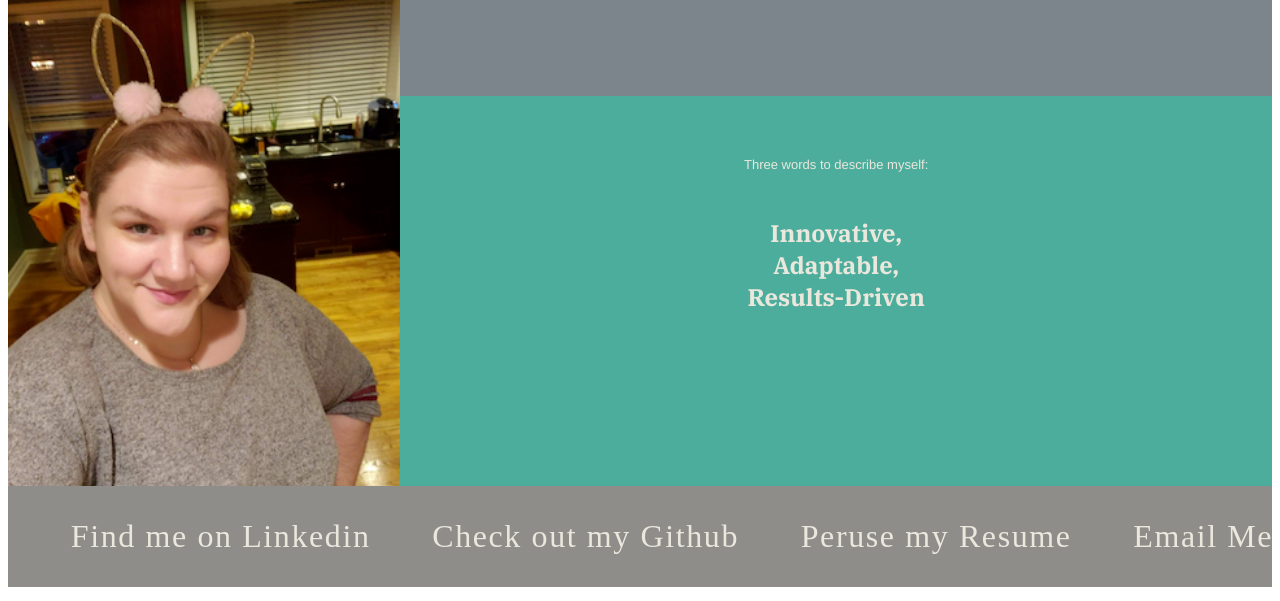
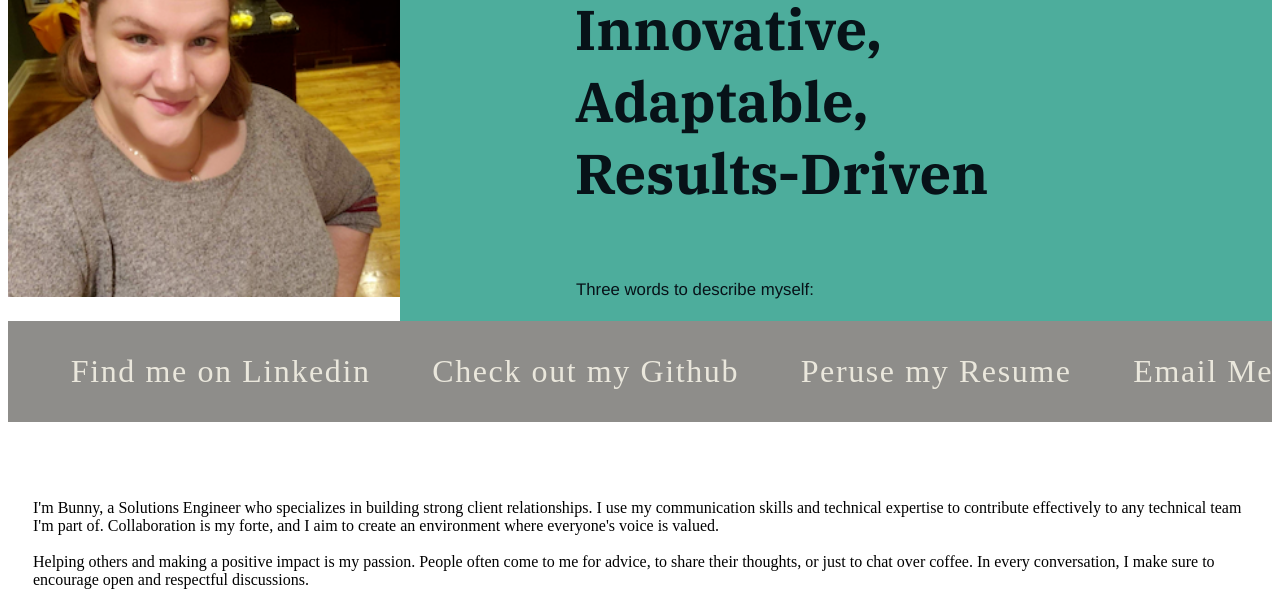
Before and after one commit to CoderBunnyS/BPort2023, a PHP site: page / in a window 1280 px wide. Shown: the part 641-1242 px from the top of the page. Run offline with PHP 8.4, Linux system fonts and the light colour scheme; some web fonts are replaced.

Commit message:
styling and tweaking on front page, description section

```diff
--- a/styles.css
+++ b/styles.css
@@ -5,9 +5,9 @@ body {
 }
 #myVideo {
   width: 100%;
-  height: 100%;
+  height: 20%; /* Adjust the height value to make the video shorter */
   z-index: -1;
-  object-fit: cover;
+  object-fit: scale-down;
   display: flex;
   align-items: center;
   justify-content: center;
@@ -15,16 +15,17 @@ body {
 .heading {
   z-index: 1;
   position: absolute;
-  top: 40%;
+  top: 20%;
   left: 50%;
   transform: translate(-50%, -50%);
   font-family: "IBM Plex Serif", serif;
+
   text-shadow: 2px 2px 0 #071218;
 }
 .subheading {
   z-index: 1;
   position: absolute;
-  top: 45%;
+  top: 28%;
   left: 50%;
   transform: translate(-50%, -50%);
   display: flex;
@@ -35,7 +36,7 @@ body {
 .pronouns {
   z-index: 1;
   position: absolute;
-  top: 50%;
+  top: 35%;
   left: 50%;
   transform: translate(-50%, -50%);
   display: flex;
@@ -51,15 +52,13 @@ body {
 .intro-text {
   z-index: 2;
   font-family: "Arimo", sans-serif;
+  font-size: xx-large;
+  margin-top: -15%;
 }
 .about {
   display: flex;
   justify-content: center;
-
-
   font-family: "Arimo", sans-serif;
-
-
   text-align: center;
 }
 .boxes {
@@ -72,16 +71,19 @@ width: 100%;
 }
 .sanSerif {
   font-family: "Arimo", sans-serif;
-  font-size: small;
+  font-size: 30%;
+  position: absolute;
+  top: 113%;
+  left: 45%;
+  color: #071218;
 }
+
 .headshot {
-    width:45%;
+  width: 45%;
   height: 80%;
-
-
 }
 .colorBox {
-    background-color: #7C848C;
+  background-color: #7c848c;
 
   width: 100%;
   flex-direction: column;
@@ -91,10 +93,11 @@ width: 100%;
 .description {
   padding: 2em;
   font-family: "ibm plex serif", serif;
-    font-size: 1.5em;
-    color: #eae7dc;
+  font-size: 3.5em;
+  color: #071218;
   width: 100%;
-    text-align: center;
+  text-align: left;
+  margin-left: 40%;
 }
 .project-buttons {
   display: flex;
@@ -150,7 +153,6 @@ width: 100%;
   padding-right: 60%;
 }
 
-
 @media screen and (max-width: 750px) {
   .headshot {
     display: none;
```
Lines whose indentation alone changed are shown as unchanged.
